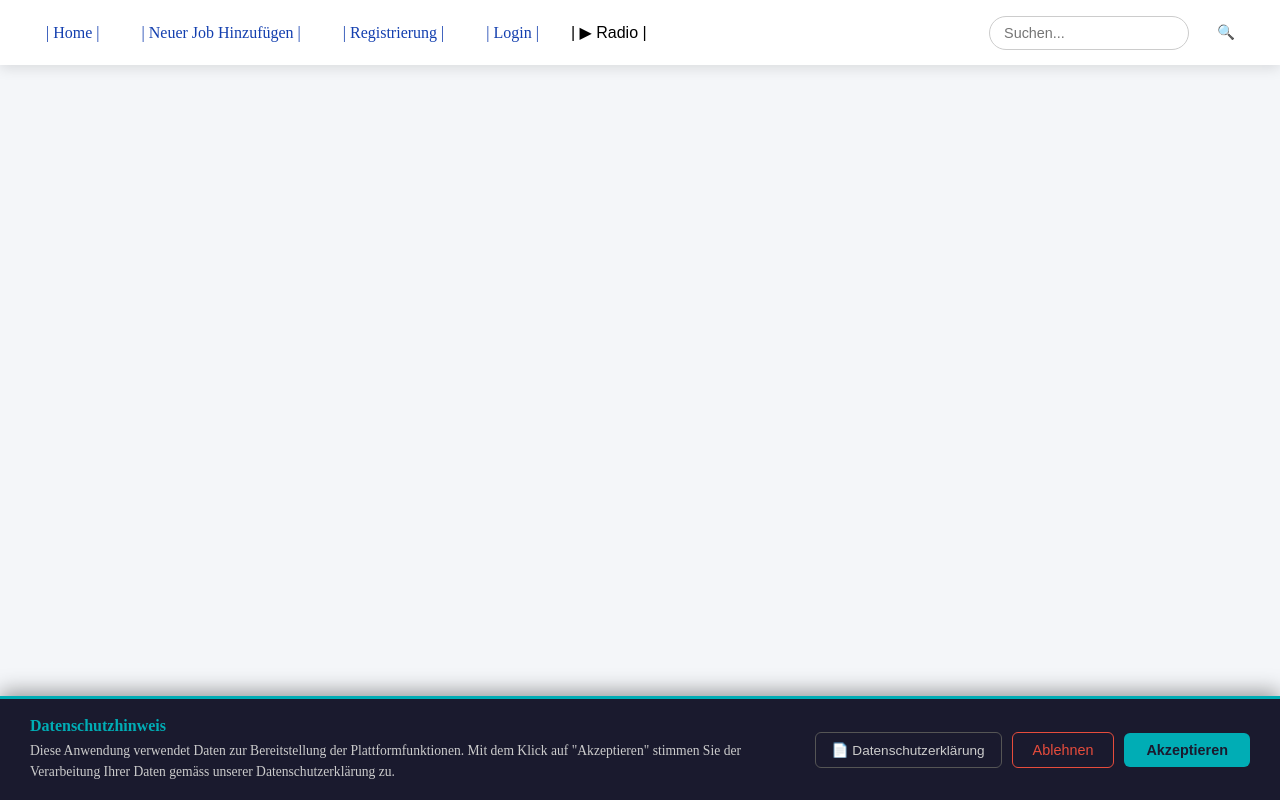
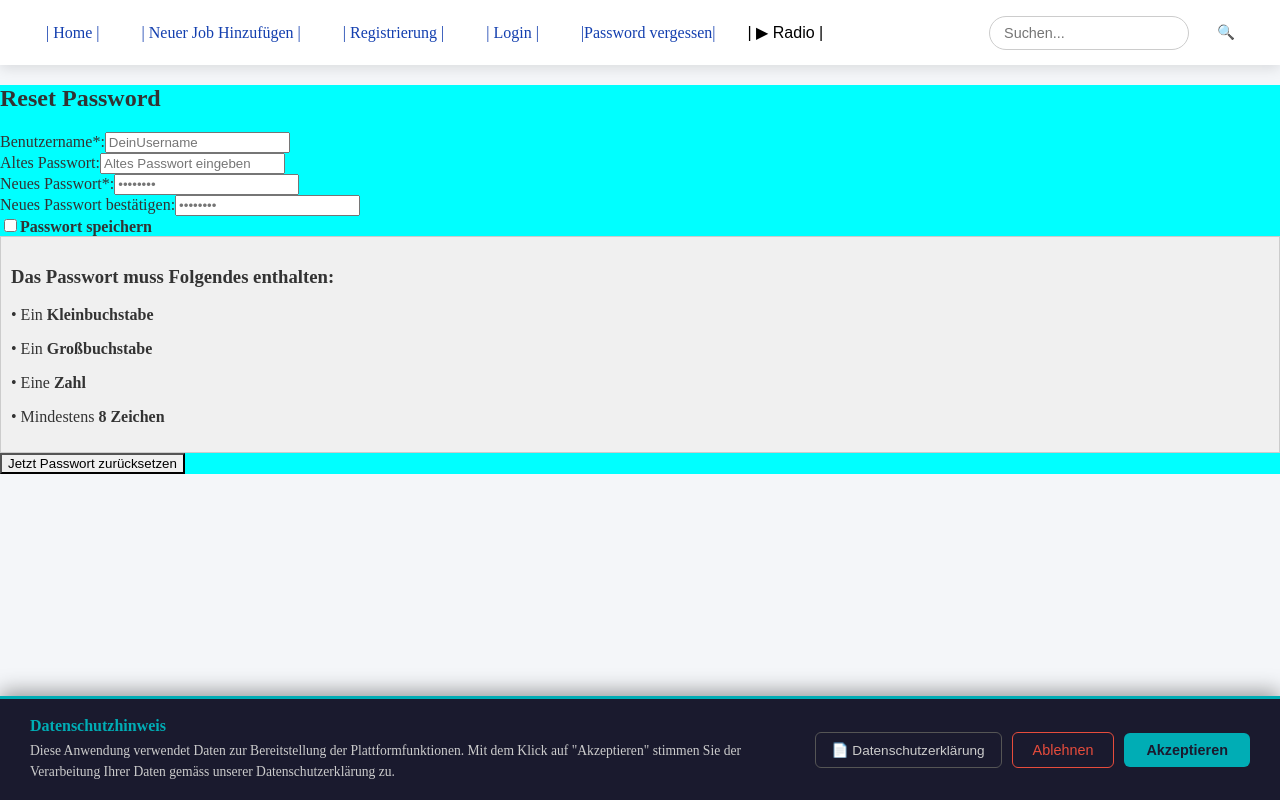
Before and after one commit to LeoKuhnZH/WISS-Praktikum-App, a React (Vite) app in the folder frontend/Praktikums_web/praktikum-web/: page /forgotpassword in a window 1280 px wide. Built offline with nearby package versions, Linux system fonts and the light colour scheme.

Commit message:
Password zurücksetzen Formular  zu Navbar hinzugefügt

```diff
--- a/frontend/Praktikums_web/praktikum-web/src/App.jsx
+++ b/frontend/Praktikums_web/praktikum-web/src/App.jsx
@@ -7,6 +7,7 @@ import LoginForm from './pages/Login.jsx';
 import Home from './pages/Home.jsx';
 import JobAdd from './pages/JobAdd.jsx';
 import PrivacyBanner from './components1/PrivacyBanner.jsx';
+import ForgotPassword from "./pages/ForgotPassword.jsx";
 
 function App() {
 
@@ -48,6 +49,7 @@ function App() {
                 <Link to="/jobadd">| Neuer Job Hinzufügen |</Link>
                 <Link to="/register">| Registrierung |</Link>
                 <Link to="/login">| Login |</Link>
+                <Link to="/forgotpassword">|Password vergessen|</Link>
 
                 <button onClick={toggleRadio} style={{ background: 'none', border: 'none', cursor: 'pointer', fontSize: 'inherit' }}>
                     | {radioLaeuft ? '⏸ Radio' : '▶ Radio'} |
@@ -70,6 +72,7 @@ function App() {
                 <Route path="/register" element={<RegistrirungPage />} />
                 <Route path="/login" element={<LoginForm />} />
                 <Route index="/" element={<Home />} />
+                <Route path="/forgotpassword" element={<ForgotPassword />} />
             </Routes>
         </BrowserRouter>
     );
--- a/frontend/Praktikums_web/praktikum-web/src/pages/ForgotPassword.jsx
+++ b/frontend/Praktikums_web/praktikum-web/src/pages/ForgotPassword.jsx
@@ -1,37 +1,35 @@
-import React, { useState } from 'react';
+import  { useState } from 'react';
 import { useNavigate } from 'react-router-dom';
 
 function ForgotPassword() {
     const navigate = useNavigate();
 
-    // 1. State für Formulardaten und Fehlermeldungen definiert
+    // 1. State für Formulardaten definiert (Unnötiges 'password' entfernt, da es 'newpassword' ist)
     const [formData, setFormData] = useState({
         username: '',
-        password: '',
+        oldpassword: '',
+        newpassword: '',
         confirmPassword: '',
-        oldpassword: '',
-        rememberMe: ''
+        rememberMe: false // Als Boolean für die Checkbox initialisiert
     });
 
+    const [error, setError] = useState('');
 
-
-
-    const hasLength = formData.password.length >= 8;
-    const hasLower = /[a-z]/.test(formData.password);
-    const hasUpper = /[A-Z]/.test(formData.password);
-    const hasNumber = /\d/.test(formData.password);
+    // Dynamische Passwort-Validierung (basiert jetzt korrekt auf 'newpassword')
+    const hasLength = formData.newpassword.length >= 8;
+    const hasLower = /[a-z]/.test(formData.newpassword);
+    const hasUpper = /[A-Z]/.test(formData.newpassword);
+    const hasNumber = /\d/.test(formData.newpassword);
 
     // Prüft, ob alle Kriterien erfüllt sind
     const isPasswordValid = hasLength && hasLower && hasUpper && hasNumber;
 
-    const [error, setError] = useState('');
-
-    // 2. handleChange-Funktion hinzugefügt, damit man überhaupt tippen kann
+    // 2. Optimierte handleChange-Funktion (beachtet auch Checkboxes)
     const handleChange = (e) => {
-        const { name, value } = e.target;
+        const { name, value, type, checked } = e.target;
         setFormData((prevData) => ({
             ...prevData,
-            [name]: value
+            [name]: type === 'checkbox' ? checked : value
         }));
     };
 
@@ -44,21 +42,23 @@ function ForgotPassword() {
             return;
         }
 
-        // Validierung: Mindestlänge für Passwort
-        if (formData.password.length < 6) {
-            setError("Das neue Passwort muss mindestens 6 Zeichen lang sein.");
+        // Validierung: Altes Passwort prüfen
+        if (formData.oldpassword.length < 6) {
+            setError("Das alte Passwort ist zu kurz!");
+            alert("Bitte ein korrektes Passwort eingeben");
+            return;
+        }
+
+        // Validierung: Neues Passwort muss den komplexen Kriterien entsprechen
+        if (!isPasswordValid) {
+            setError("Das neue Passwort erfüllt die Sicherheitsanforderungen nicht.");
             return;
         }
 
         // Validierung: Passwörter müssen übereinstimmen
-        if (formData.password !== formData.confirmPassword) {
+        if (formData.newpassword !== formData.confirmPassword) {
             setError("Die Passwörter stimmen nicht überein!");
             return;
-        }
-
-        if (formData.oldpassword < 6) {
-            setError("Das alte Password ist zu kurz!");
-            alert("Bitte ein korrektes Password eingeben");
         }
 
         // Wenn alles passt:
@@ -66,7 +66,7 @@ function ForgotPassword() {
         console.log("Passwort erfolgreich zurückgesetzt", formData);
         alert("Dein Passwort wurde erfolgreich geändert!");
 
-        // Weiterleitung zum Login (oder wo auch immer du hinwillst)
+        // Weiterleitung zum Login
         navigate("/login");
     };
 
@@ -75,7 +75,7 @@ function ForgotPassword() {
             <div className="form-karte bg-white p-8 rounded-xl shadow-md w-full max-w-md">
                 <h2 className="form-titel text-2xl font-bold mb-6 reset-password2 text-center">Reset Password</h2>
 
-                {/* Fehlermeldung im UI anzeigen, wenn eine existiert */}
+                {/* Fehlermeldung im UI anzeigen */}
                 {error && (
                     <div className="mb-4 p-3 bg-red-100 text-red-700 rounded-lg text-sm">
                         {error}
@@ -91,50 +91,50 @@ function ForgotPassword() {
                         <input
                             id="username"
                             name="username"
-                            type="text"
-                            required="username eingeben..."
+                            type="text" // Wenn es ein Username ist, lieber 'text'. Wenn E-Mail gewünscht, auf 'email' lassen.
+                            required
                             value={formData.username}
                             onChange={handleChange}
                             className="w-full px-4 py-2 border border-gray-300 rounded-lg focus:ring-2 focus:ring-blue-500 focus:border-blue-500 outline-none transition"
                             placeholder="DeinUsername"
                         />
-
                     </div>
 
+                    {/* Altes Passwort Feld */}
                     <div>
-                        <label htmlfor="oldpassword" classname=" block text-sm font-medium text-gray-700 mb-1">Altes Password</label>
+                        <label htmlFor="oldpassword" className="block text-sm font-medium text-gray-700 mb-1">
+                            Altes Passwort:
+                        </label>
                         <input
                             id="oldpassword"
                             name="oldpassword"
                             type="password"
-                            required="Bitte Password eingeben"
+                            required
                             value={formData.oldpassword}
                             onChange={handleChange}
                             className="w-full px-4 py-2 border border-gray-300 rounded-lg focus:ring-2 focus:ring-blue-500 focus:border-blue-500 outline-none transition"
-                            placeholder="Altes Password eingeben"
+                            placeholder="Altes Passwort eingeben"
                         />
+                    </div>
 
-
-
-                    </div>
-                    {/* Passwort Feld */}
+                    {/* Neues Passwort Feld */}
                     <div>
-                        <label htmlFor="oldpassword" className="block text-sm font-medium text-gray-700 mb-1">
+                        <label htmlFor="newpassword" className="block text-sm font-medium text-gray-700 mb-1">
                             Neues Passwort*:
                         </label>
                         <input
-                            id="password"
-                            name="password"
+                            id="newpassword"
+                            name="newpassword"
                             type="password"
-                            required="Password bitte eingeben"
-                            value={formData.o}
+                            required
+                            value={formData.newpassword}
                             onChange={handleChange}
                             className="w-full px-4 py-2 border border-gray-300 rounded-lg focus:ring-2 focus:ring-blue-500 focus:border-blue-500 outline-none transition"
                             placeholder="••••••••"
                         />
                     </div>
 
-                    {/* Passwort bestätigen Feld (Fehlte im JSX) */}
+                    {/* Passwort bestätigen Feld */}
                     <div>
                         <label htmlFor="confirmPassword" className="block text-sm font-medium text-gray-700 mb-1">
                             Neues Passwort bestätigen:
@@ -143,7 +143,7 @@ function ForgotPassword() {
                             id="confirmPassword"
                             name="confirmPassword"
                             type="password"
-                            required="Neues Password eingeben"
+                            required
                             value={formData.confirmPassword}
                             onChange={handleChange}
                             className="w-full px-4 py-2 border border-gray-300 rounded-lg focus:ring-2 focus:ring-blue-500 focus:border-blue-500 outline-none transition"
@@ -151,43 +151,48 @@ function ForgotPassword() {
                         />
                     </div>
 
+                    {/* Remember Me Checkbox */}
+                    <div className="flex items-center gap-2">
                         <input
                             type="checkbox"
                             id="rememberMe"
                             name="rememberMe"
                             checked={formData.rememberMe}
                             onChange={handleChange}
+                            className="rounded text-blue-600 focus:ring-blue-500"
                         />
-                    <label htmlFor="rememberMe"><b>Passwort speichern</b></label>
+                        <label htmlFor="rememberMe" className="text-sm text-gray-700">
+                            <b>Passwort speichern</b>
+                        </label>
+                    </div>
 
+                    {/* Live-Validierungs-Box */}
+                    <div id="message" className="password-box p-4 bg-gray-50 rounded-lg border border-gray-200">
+                        <h3 className="title font-semibold text-sm mb-2 text-gray-700">Das Passwort muss Folgendes enthalten:</h3>
 
-                    <div id="message" className="mt-6 p-4 bg-gray-50 rounded-lg border border-gray-200 text-sm">
-                        <h3 className="font-bold text-gray-700 mb-2">Das Passwort muss Folgendes enthalten:</h3>
-
-                        <p id="letter" className={hasLower ? 'text-green-600' : 'text-red-500'}>
-                            {hasLower ? <s>✓ Ein Kleinbuchstabe</s> : <span>• Ein <b>Kleinbuchstabe</b></span>}
+                        <p id="letter" className={hasLower ? 'text-green-600 text-sm' : 'text-red-500 text-sm'}>
+                            {hasLower ? <span>✓ Ein <b>Kleinbuchstabe</b></span> : <span>• Ein <b>Kleinbuchstabe</b></span>}
                         </p>
 
-                        <p id="capital" className={hasUpper ? 'text-green-600' : 'text-red-500'}>
-                            {hasUpper ? <s>✓ Ein Großbuchstabe</s> : <span>• Ein <b>Großbuchstabe</b></span>}
+                        <p id="capital" className={hasUpper ? 'text-green-600 text-sm' : 'text-red-500 text-sm'}>
+                            {hasUpper ? <span>✓ Ein <b>Großbuchstabe</b></span> : <span>• Ein <b>Großbuchstabe</b></span>}
                         </p>
 
-                        <p id="number" className={hasNumber ? 'text-green-600' : 'text-red-500'}>
-                            {hasNumber ? <s>✓ Eine Zahl</s> : <span>• Eine <b>Zahl</b></span>}
+                        <p id="number" className={hasNumber ? 'text-green-600 text-sm' : 'text-red-500 text-sm'}>
+                            {hasNumber ? <span>✓ Eine <b>Zahl</b></span> : <span>• Eine <b>Zahl</b></span>}
                         </p>
 
-                        <p id="length" className={hasLength ? 'text-green-600' : 'text-red-500'}>
-                            {hasLength ? <s>✓ Mindestens 8 Zeichen</s> : <span>• Mindestens <b>8 Zeichen</b></span>}
+                        <p id="length" className={hasLength ? 'text-green-600 text-sm' : 'text-red-500 text-sm'}>
+                            {hasLength ? <span>✓ Mindestens <b>8 Zeichen</b></span> : <span>• Mindestens <b>8 Zeichen</b></span>}
                         </p>
                     </div>
-
 
                     {/* Button zum Abschicken */}
                     <button
                         type="submit"
-                        className="w-full bg-blue-600 hover:bg-blue-700 text-white font-medium py-2 rounded-lg  reset-password transition"
+                        className="w-full bg-blue-600 hover:bg-blue-700 text-white font-medium py-2 rounded-lg reset-password transition"
                     >
-                        Jetzt Password zurücksetzen
+                        Jetzt Passwort zurücksetzen
                     </button>
                 </form>
             </div>
```
Lines whose indentation alone changed are shown as unchanged.
